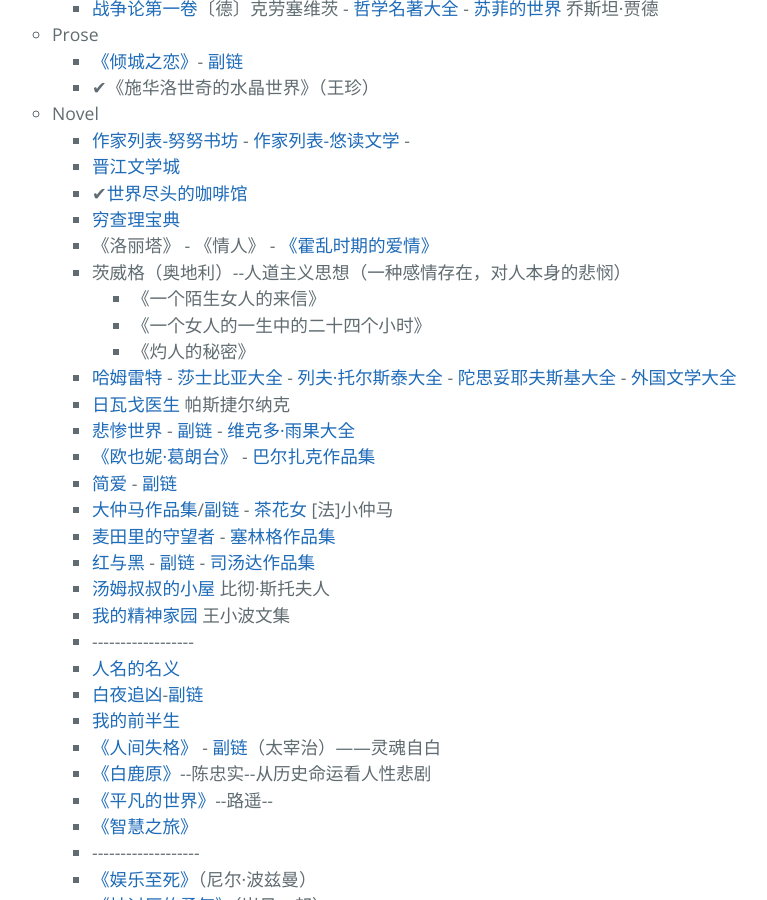
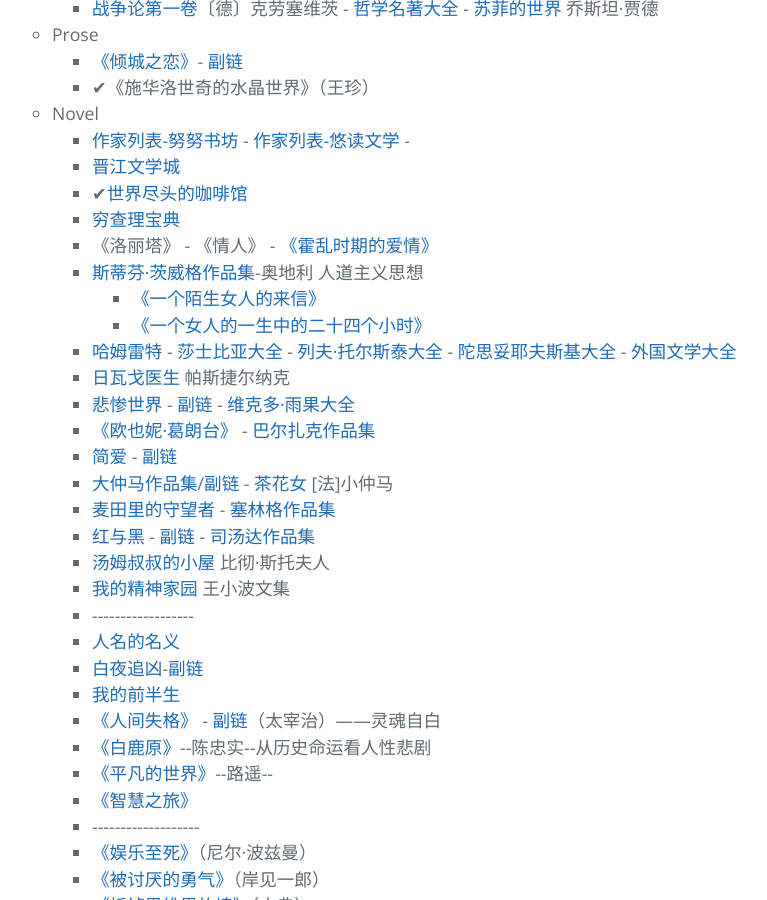
Before and after one commit to AmbroseRen/test, a Jekyll site: the page built from Library/BookListsOne.md, in a window 1280 px wide and 900 px high, scrolled down 3464 px. Shown: the whole window, without its empty margins (252-1019 px from the left). Built offline with Jekyll 4.4.1, drawn with Linux system fonts in a browser that asks for light colours; our own code applies the rules of GitHub Pages for plain Markdown files; the repository's description, which GitHub fills in, is left out.

Commit message:
Update BookListsOne.md

```diff
--- a/Library/BookListsOne.md
+++ b/Library/BookListsOne.md
@@ -195,11 +195,10 @@
                     <li>✔<a href="https://cdn.jsdelivr.net/gh/AmbroseRen/Picture@master/book/Literature/Novel/《世界尽头的咖啡馆》万洁 【美】约翰·史崔勒基【文字版_PDF电子书_下载】.pdf">世界尽头的咖啡馆</a></li>
                     <li><a href="https://cdn.jsdelivr.net/gh/AmbroseRen/Picture@master/book/Literature/Novel/穷查理宝典.pdf">穷查理宝典</a></li>
 		    <li>《洛丽塔》 - 《情人》 - <a href="https://cdn.jsdelivr.net/gh/AmbroseRen/Picture@master/book/Literature/Novel/霍乱时期的爱情.pdf">《霍乱时期的爱情》</a></li>
-                    <li>茨威格（奥地利）--人道主义思想（一种感情存在，对人本身的悲悯）
+                    <li><a href="https://www.kanunu8.com/files/writer/8384.html">斯蒂芬·茨威格作品集</a>-奥地利 人道主义思想
                         <ul>
-                            <li>《一个陌生女人的来信》</li>
-                            <li>《一个女人的一生中的二十四个小时》</li>
-                            <li>《灼人的秘密》</li>
+                            <li><a href="https://www.kanunu8.com/book3/8392/">《一个陌生女人的来信》</a></li>
+                            <li><a href="https://www.kanunu8.com/book3/8396/">《一个女人的一生中的二十四个小时》</a></li>
                         </ul>
                     </li>
                     <li><a href="http://book.sbkk8.com/shashibiya/hamuleite/">哈姆雷特</a> - <a href="http://book.sbkk8.com/shashibiya/">莎士比亚大全</a> - <a href="http://book.sbkk8.com/waiguo/liefu/">列夫·托尔斯泰大全</a> - <a href="http://book.sbkk8.com/waiguo/tuosituoyefusiji/">陀思妥耶夫斯基大全</a> - <a href="http://book.sbkk8.com/waiguo/">外国文学大全</a></li>
```
